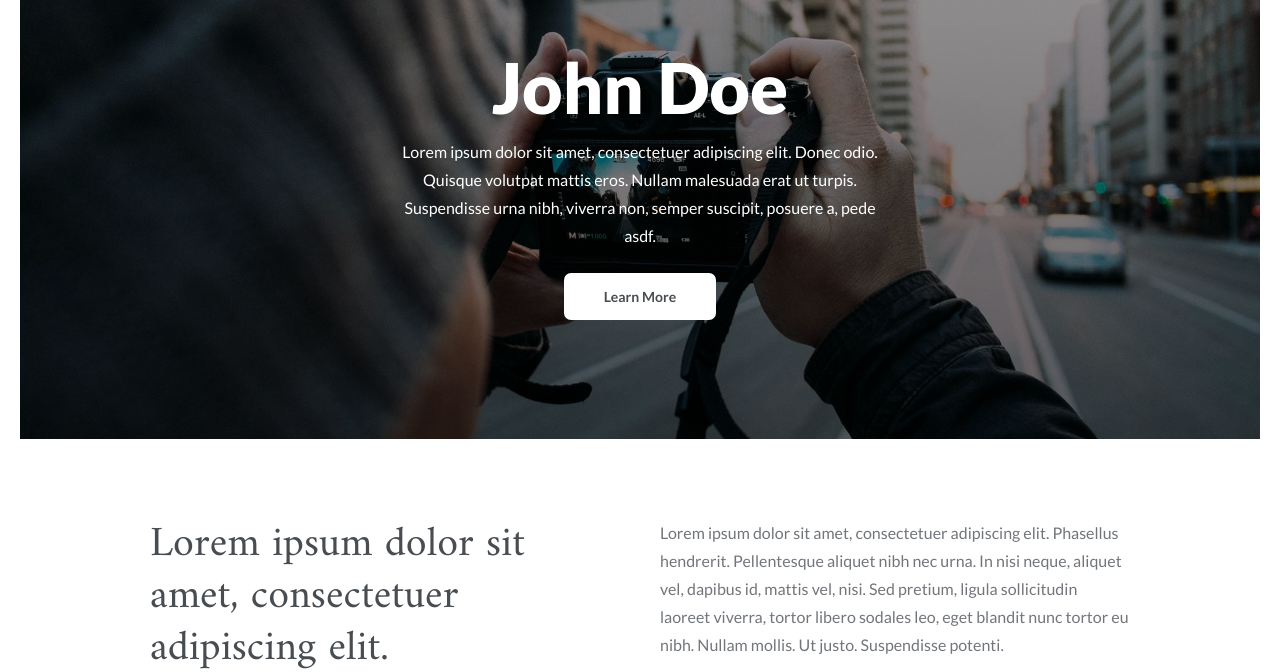
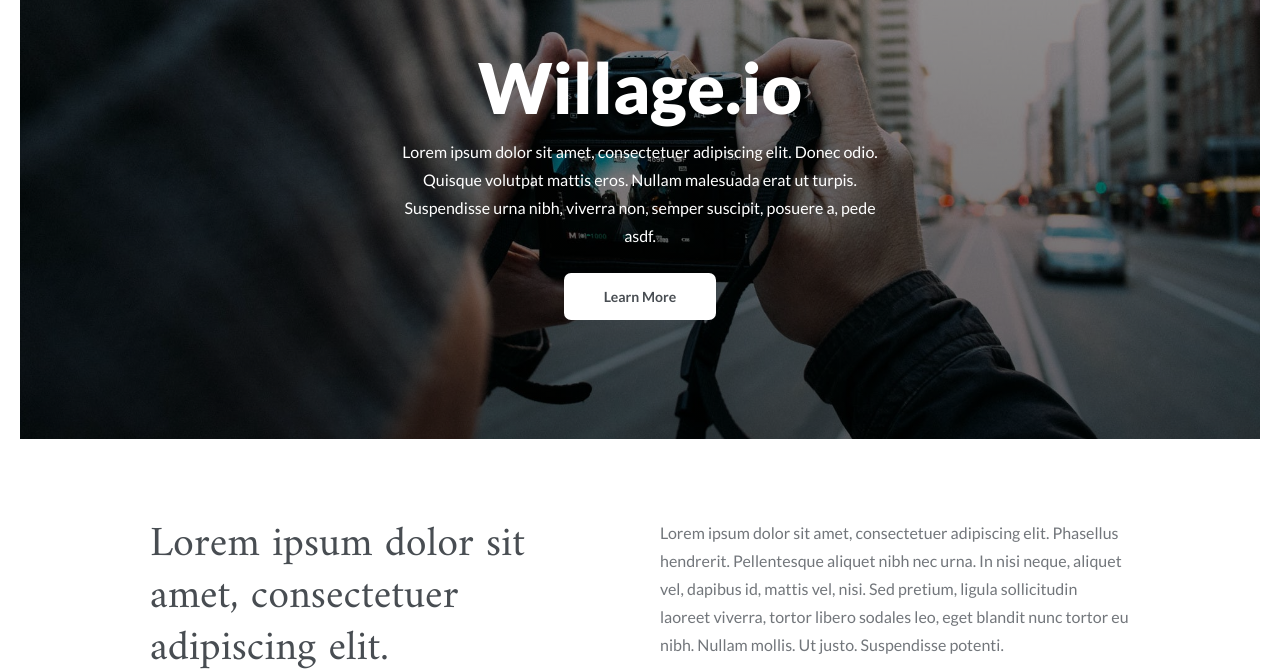
Before and after one commit to demowillage/Willage.io, a Gatsby site: page / in a window 1280 px wide. Shown: the part 128-800 px from the top of the page. Built offline with nearby package versions, Linux system fonts and the light colour scheme; Gatsby itself is replaced by a stand-in of ours.

Commit message:
Update HomepageBanner.js

```diff
--- a/src/components/HomepageBanner.js
+++ b/src/components/HomepageBanner.js
@@ -11,7 +11,7 @@ export const HomepageBanner = () => (
     }}
   >
     <div className="banner-content container">
-      <h2 className="banner-title">John Doe</h2>
+      <h2 className="banner-title">Willage.io</h2>
       <p className="banner-description">
         Lorem ipsum dolor sit amet, consectetuer adipiscing elit. Donec odio.
         Quisque volutpat mattis eros. Nullam malesuada erat ut turpis.
```
